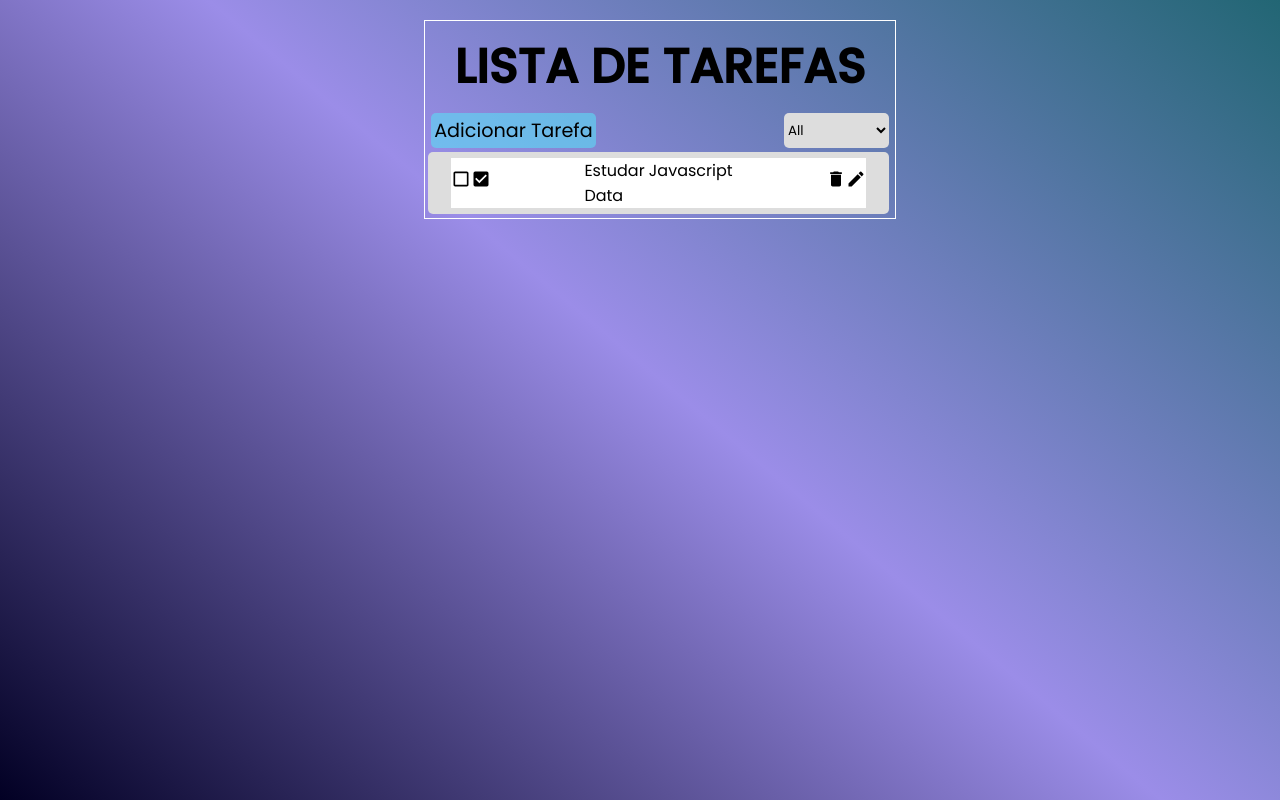
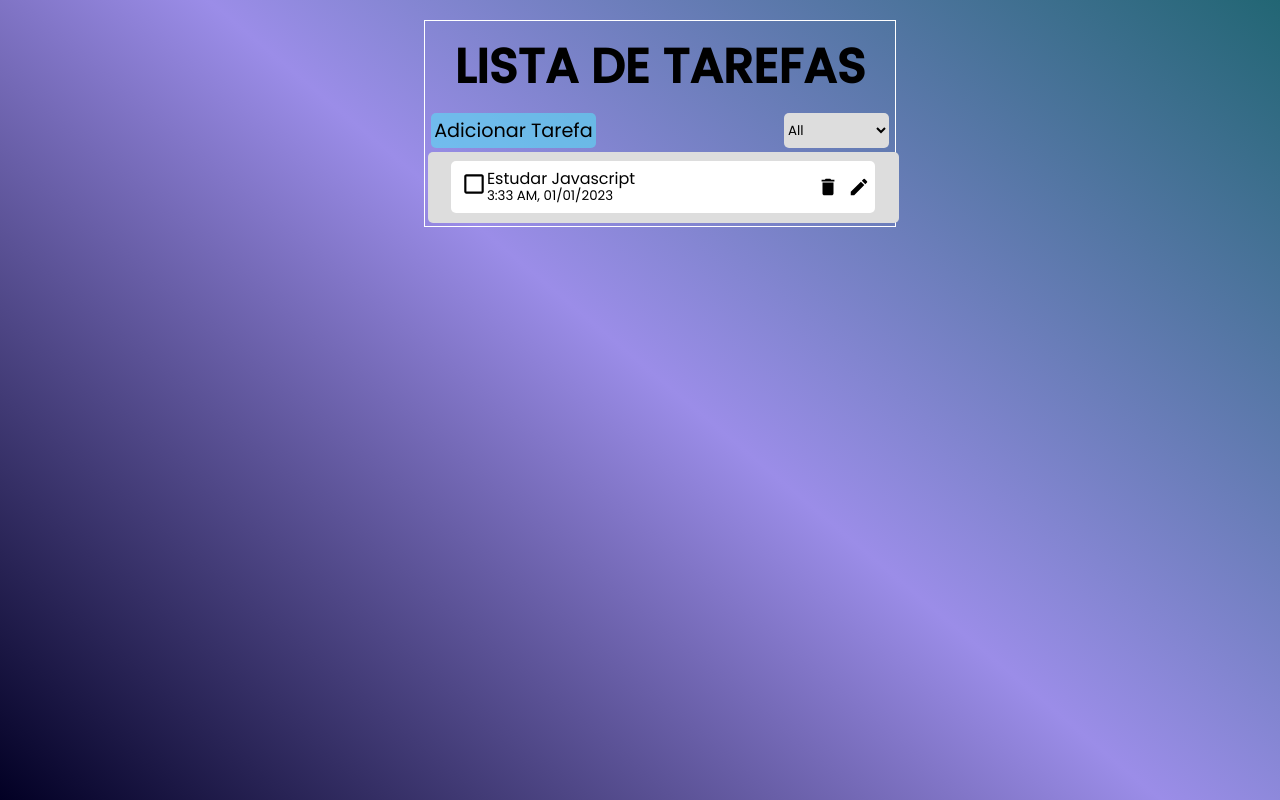
Before and after one commit to claytonfortunato/Todo-List, a React (Vite) app: page / in a window 1280 px wide. Built offline with nearby package versions, Linux system fonts and the light colour scheme.

Commit message:
feat: task finalizado

```diff
--- a/src/components/TodoItem.jsx
+++ b/src/components/TodoItem.jsx
@@ -12,18 +12,20 @@ import "./TodoItem.scss";
 const TodoItem = () => {
   return (
     <div className="container__todoitem">
-      <div className="container__todoitem__list">
-        <div className="container__todoitem__list__tasks">
-          <MdCheckBoxOutlineBlank size={20} />
-          <MdCheckBox size={20} />
+      <div className="container__todoitem__task">
+        <div className="container__todoitem__task__list">
+          <div className="container__todoitem__task__list__check">
+            <MdCheckBoxOutlineBlank size={26} />
+            {/* <MdCheckBox size={30} /> */}
+          </div>
+          <div className="container__todoitem__task__list__tasks">
+            <p>Estudar Javascript</p>
+            <small>3:33 AM, 01/01/2023</small>
+          </div>
         </div>
-        <div>
-          <p>Estudar Javascript</p>
-          <p>Data</p>
-        </div>
-        <div className="container__todoitem__icon">
-          <MdDelete size={20} />
-          <MdModeEditOutline size={20} />
+        <div className="container__todoitem__task__list__icon">
+          <MdDelete size={22} />
+          <MdModeEditOutline size={22} />
         </div>
       </div>
     </div>
--- a/src/components/TodoItem.scss
+++ b/src/components/TodoItem.scss
@@ -1,24 +1,41 @@
 .container__todoitem {
+  width: 100%;
+  max-width: 490px;
+  background-color: #ddd;
+  margin: 0.2rem;
+  border-radius: 5px;
   display: flex;
   justify-content: center;
   align-items: center;
 
-  width: 98%;
-  max-width: 490px;
-  background-color: #ddd;
-  margin: 0.2rem;
-  border-radius: 5px;
-
-  &__list {
+  &__task {
     width: 90%;
     display: flex;
-    justify-content: space-between;
+    justify-content: space-around;
     align-items: center;
     background-color: #fff;
-    margin: 0.4rem 0rem;
+    margin: 0.6rem 0rem;
+    border-radius: 5px;
 
-    // display: flex;
-    // justify-content: space-between;
-    // align-items: center;
+    &__list {
+      width: 100%;
+      display: flex;
+      justify-content: start;
+      align-items: center;
+      margin: 0.6rem;
+
+      &__tasks {
+        line-height: 16px;
+      }
+
+      &__icon {
+        display: flex;
+
+        svg {
+          margin: 0rem 0.3rem;
+          cursor: pointer;
+        }
+      }
+    }
   }
 }
```
